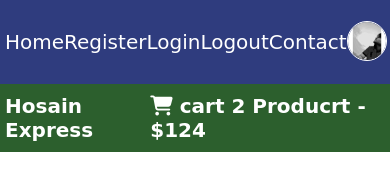
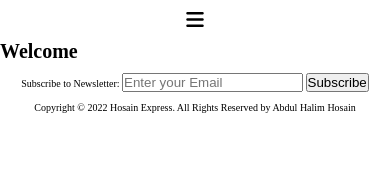
Before and after one commit to AbdulHalimHosain/E-commerce-Platform, a plain HTML site: page index.html in a window 390 px wide. Drawn offline with Linux system fonts and the light colour scheme.

Commit message:
add nav and half footer

```diff
--- a/index.html
+++ b/index.html
@@ -10,7 +10,8 @@
 <body>
     <!-- header start here -->
     <header id="header-section">
-        <nav class="nav">
+        <i class="fas fa-bars fa-2x" id="menu-icon"></i>
+        <nav class="nav" id="menu">
             <ul class="nav-upper flex-soace-around">
                 <li class="nav-upper__list"><a href="index.html" class="nav-upper__link">Home</a></li>
                 <li class="nav-upper__list"><a href="register.html" class="nav-upper__link">Register</a></li>
@@ -23,11 +24,28 @@
                 <li class="nav-lower__list"><a href="index.html" class="nav-lower__link">Hosain Express</a></li>
                 <li class="nav-lower__list"> <a href="cart.html" class="nav-lower__link"> <span>
                     <i class="fa-solid fa-cart-shopping"></i>
-                    cart 2 Producrt - $124
+                    cart 2 Product - $124
                 </span></a></li>
             </ul>
         </nav>
     </header>
     <!-- header end here -->
+
+    <main>
+        <h1>Welcome</h1>
+    </main>
+
+    <footer class="footer flex-soace-around">
+        <div >
+            <label for="subscribe">Subscribe to Newsletter:</label>
+            <input type="email" name="subscribe" id="subscribe" placeholder="Enter your Email" class="footer__input">
+            <button class="btn footer__btn">Subscribe</button>
+        </div>
+        <div>
+            <p>Copyright &copy; 2022 Hosain  Express. All Rights Reserved by Abdul Halim Hosain</p>
+        </div>
+    </footer>
+
+    <script src="index.js"></script>
 </body>
 </html>
--- /dev/null
+++ b/index.js
@@ -0,0 +1,11 @@
+const menuIcon = document.getElementById('menu-icon')
+const navMenu = document.getElementById('menu')
+
+
+menuIcon .addEventListener('click', () => {
+    if(navMenu.className == 'nav'){
+        navMenu.classList.remove('nav')
+    }else{
+        navMenu.classList.add('nav')
+    }
+})
--- a/style.css
+++ b/style.css
@@ -31,6 +31,9 @@ img{
 
 
 /* header start from here  */
+#menu-icon{
+    display: none;
+}
 nav{
     font-family: 'Lobster', cursive;
     font-size: 1.2rem;
@@ -51,6 +54,7 @@ nav{
 .nav-upper__list:hover{
     color:black;
     text-decoration: overline;
+    transform: scale(1.1)
 }
 .nav-upper__link{
     color: white;
@@ -61,6 +65,7 @@ nav{
 .nav-upper__link:hover{
     color:#D3C5E5;
     text-decoration: overline;
+    transform: scale(1.1)
 }
 .nav-upper__profile{
     width: 4rem;
@@ -85,3 +90,29 @@ nav{
 
 
 /* header end here */
+
+
+
+
+/* responsiveness start from here */
+
+
+@media screen and (max-width: 992px) {
+    #menu-icon{
+        display: block;
+        text-align: center;
+        margin: 1rem 0;
+        font-size: 2rem;
+        cursor: pointer;
+    }
+    .nav{
+        display: none;
+    }
+    .flex-soace-around{
+        flex-direction: column;
+        gap: 1rem;
+        padding: 1rem 0;
+    }
+}
+
+/* responsiveness end from here */
```
